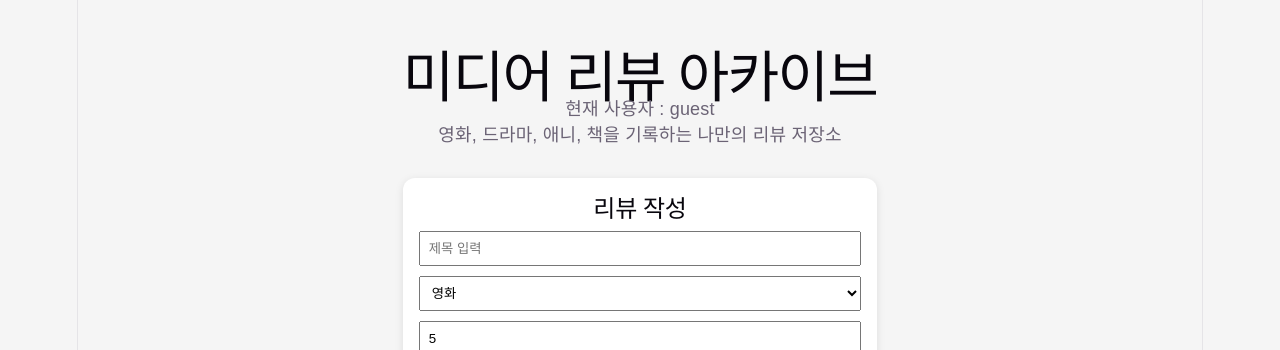
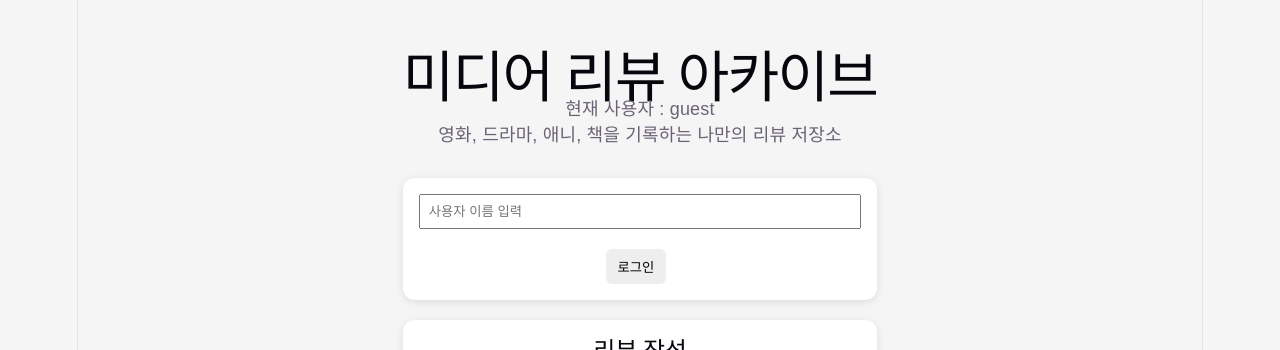
Before and after one commit to gen0524/media-review-archive, a Vue app in the folder media-review-front/: page / in a window 1280 px wide. Shown: the top 350 px of the page. Built offline with nearby package versions, Linux system fonts and the light colour scheme; no server answers; the HTML template or start-up script is replaced by a standard one.

Commit message:
로그인 UI 및 Pinia 사용자 상태 적용

```diff
--- a/media-review-front/src/App.vue
+++ b/media-review-front/src/App.vue
@@ -5,6 +5,7 @@ import AppHeader from './components/AppHeader.vue'
 import AppFooter from './components/AppFooter.vue'
 import ReviewCard from './components/ReviewCard.vue'
 import ReviewForm from './components/ReviewForm.vue'
+import LoginBox from './components/LoginBox.vue'
 
 const reviews = ref([])
 const title = ref('')
@@ -117,6 +118,7 @@ onMounted(() => {
 <template>
   <div class="container">
     <AppHeader />
+    <LoginBox />
 
     <ReviewForm
         v-model:title="title"
--- /dev/null
+++ b/media-review-front/src/components/LoginBox.vue
@@ -0,0 +1,56 @@
+<script setup>
+import { ref } from 'vue'
+import { useUserStore } from '../stores/userStore'
+
+const userStore = useUserStore()
+const inputName = ref('')
+
+const login = () => {
+  if (inputName.value.trim() === '') {
+    alert('사용자 이름을 입력하세요.')
+    return
+  }
+
+  userStore.setUser(inputName.value)
+  inputName.value = ''
+}
+
+const logout = () => {
+  userStore.logout()
+}
+</script>
+
+<template>
+  <div class="login-box">
+    <template v-if="userStore.username === 'guest'">
+      <input
+          v-model="inputName"
+          placeholder="사용자 이름 입력"
+      />
+
+      <button @click="login">
+        로그인
+      </button>
+    </template>
+
+    <template v-else>
+      <p>
+        {{ userStore.username }}님 환영합니다.
+      </p>
+
+      <button @click="logout">
+        로그아웃
+      </button>
+    </template>
+  </div>
+</template>
+
+<style scoped>
+.login-box {
+  background: white;
+  padding: 16px;
+  margin-bottom: 20px;
+  border-radius: 12px;
+  box-shadow: 0 2px 8px rgba(0,0,0,0.1);
+}
+</style>
```
